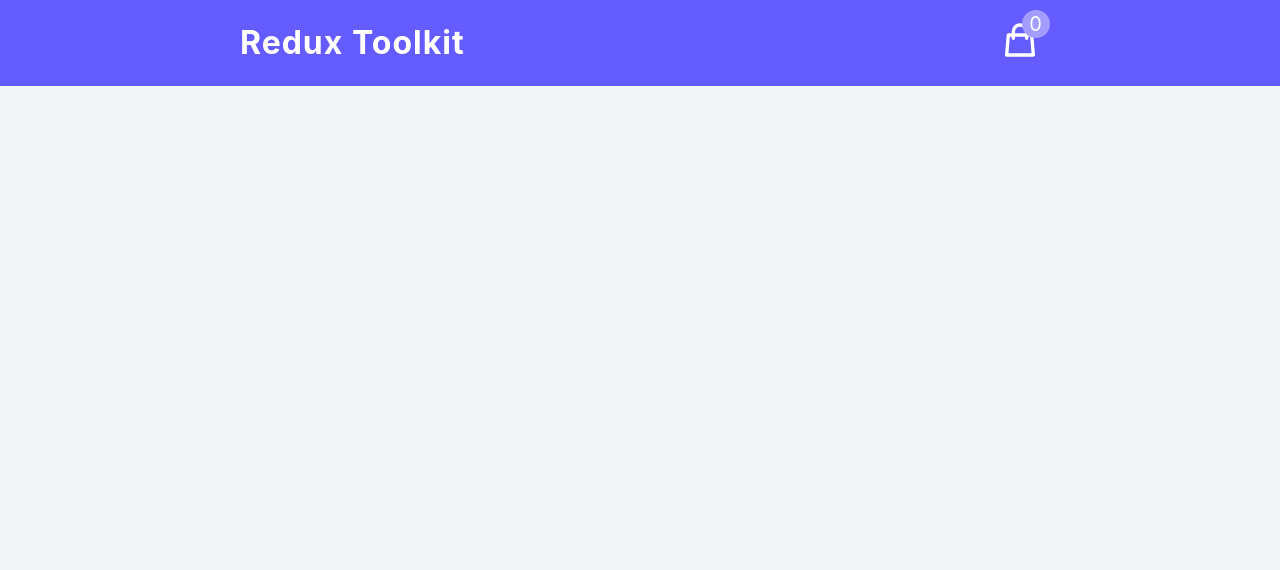
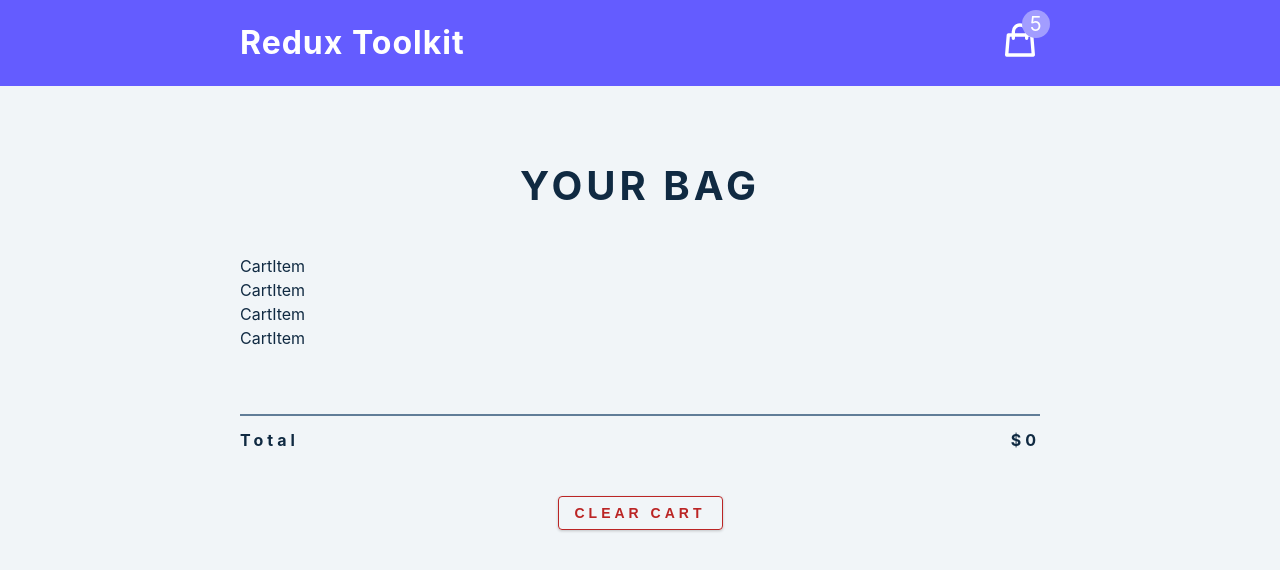
Before and after one commit to pktcodes/cart-redux-toolkit-react-project-v2, a React (Vite) app: page / in a window 1280 px wide. Shown: the top 570 px of the page. Built offline with nearby package versions, Linux system fonts and the light colour scheme.

Commit message:
Cart Container

```diff
--- a/src/App.jsx
+++ b/src/App.jsx
@@ -1,9 +1,11 @@
+import CartContainer from './components/CartContainer';
 import Navbar from './components/Navbar';
 
 function App() {
   return (
     <main>
       <Navbar />
+      <CartContainer />
     </main>
   );
 }
--- /dev/null
+++ b/src/components/CartContainer.jsx
@@ -0,0 +1,46 @@
+import { useSelector } from 'react-redux';
+
+import CartItem from './CartItem';
+
+const CartContainer = () => {
+  const { cartItems, amount, total } = useSelector((state) => state.cart);
+
+  if (amount < 1) {
+    return (
+      <section className="cart">
+        <header>
+          <h2>your bag</h2>
+        </header>
+        <h4 className="empty-cart">is currently empty</h4>
+      </section>
+    );
+  }
+
+  return (
+    <section className="cart">
+      <header>
+        <h2>your bag</h2>
+      </header>
+      {/* Cart Items */}
+      <div>
+        {cartItems.map((item) => {
+          return <CartItem key={item.id} {...item} />;
+        })}
+      </div>
+      <footer>
+        <hr />
+        {/* Total */}
+        <div className="cart-total">
+          <h4>
+            total
+            <span>${total}</span>
+          </h4>
+        </div>
+        {/* Button */}
+        <button className="btn clear-btn">clear cart</button>
+      </footer>
+    </section>
+  );
+};
+
+export default CartContainer;
--- /dev/null
+++ b/src/components/CartItem.jsx
@@ -0,0 +1,5 @@
+const CartItem = () => {
+  return <div>CartItem</div>;
+};
+
+export default CartItem;
--- a/src/features/cart/cartSlice.js
+++ b/src/features/cart/cartSlice.js
@@ -3,7 +3,7 @@
 
 const initialState = {
   cartItems: cartItems,
-  amount: 0,
+  amount: 5,
   total: 0,
   isLoading: true,
 };
```
